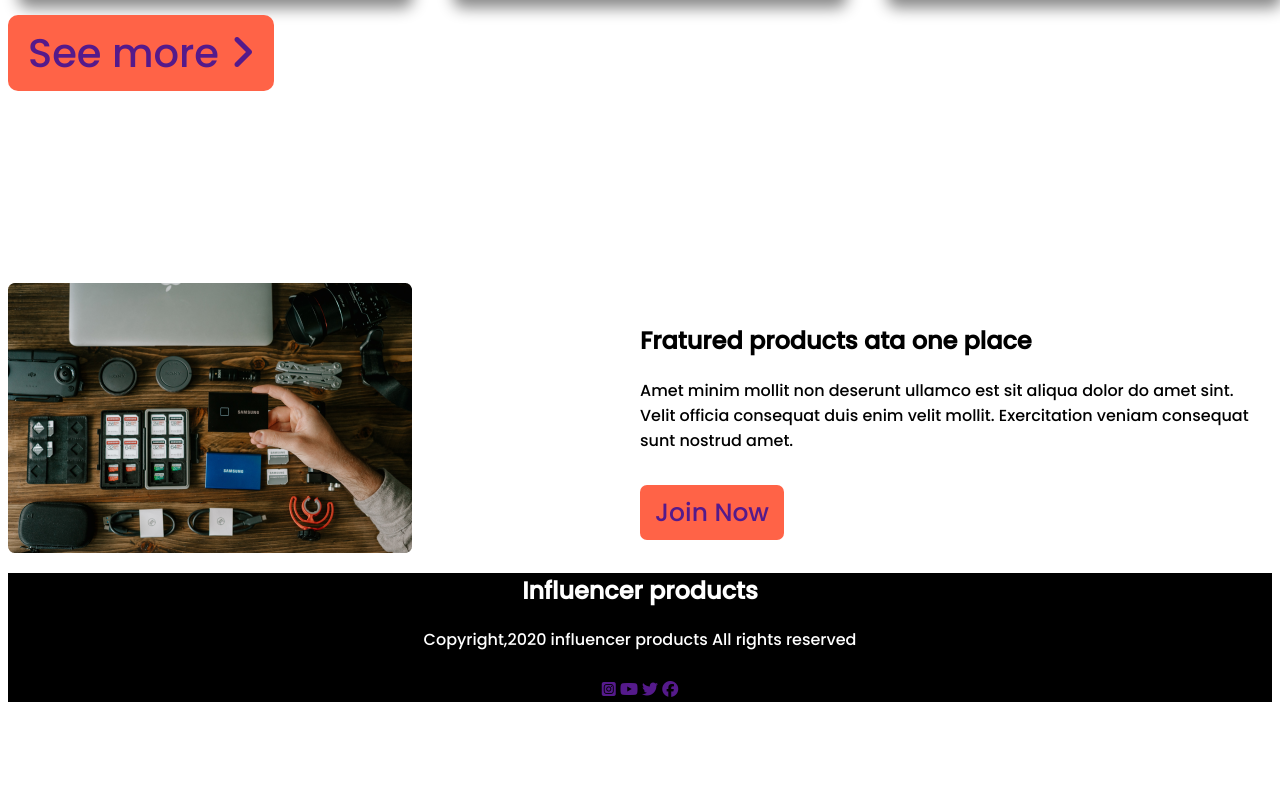
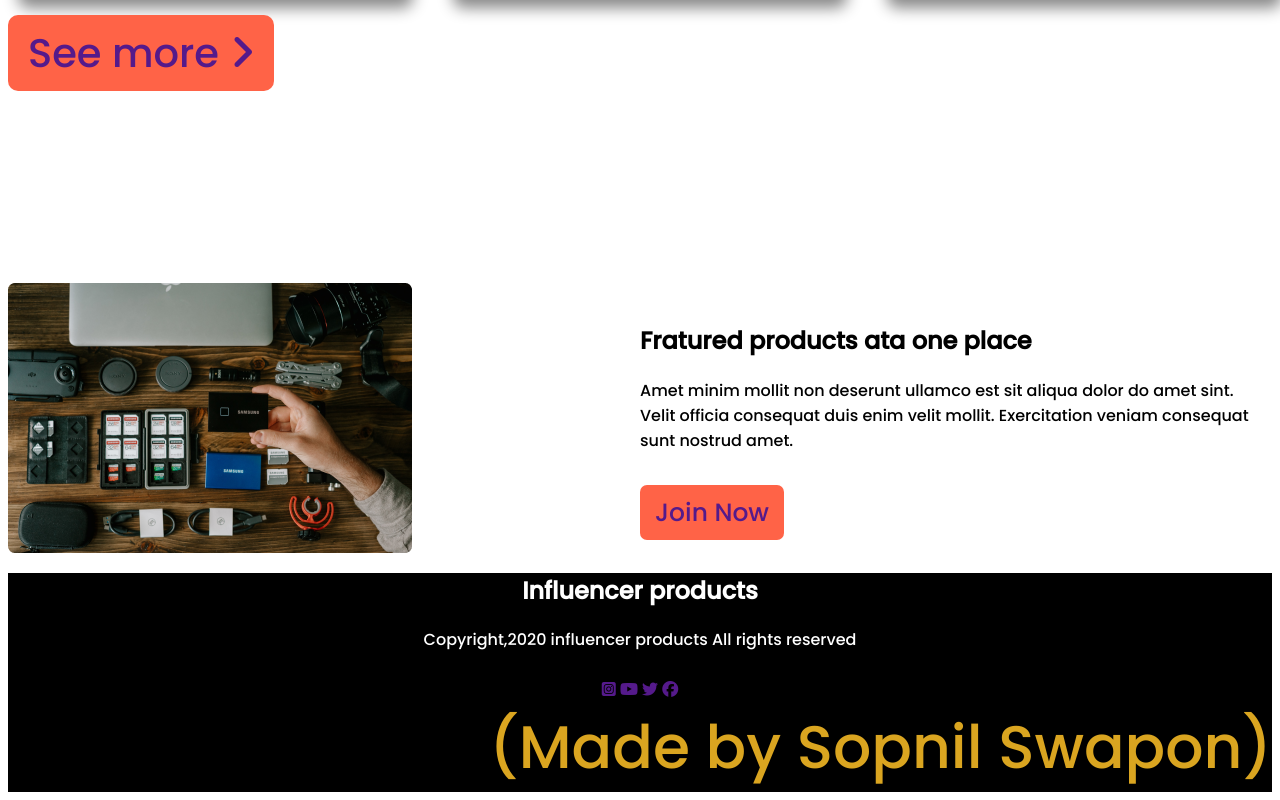
Before and after one commit to SopnilSwapon/secend-project, a plain HTML site: page index.html in a window 1280 px wide. Shown: the part 2199-2999 px from the top of the page. Before the commit the page ends 2909 px from the top, so only its background shows below. Drawn offline with Linux system fonts and the light colour scheme.

Commit message:
added footer

```diff
--- a/index.html
+++ b/index.html
@@ -212,6 +212,7 @@
                 </div>
                </div>
     </section>
+<footer>(Made by Sopnil Swapon) </footer>
 
 
 </body>
--- a/styles/style.css
+++ b/styles/style.css
@@ -76,3 +76,10 @@ body{
         background-color: black;
         color: white;
     }
+    footer{
+        background-color: black;
+        color: goldenrod;
+        text-align: right;
+        font-size: 60px;
+
+    }
```
